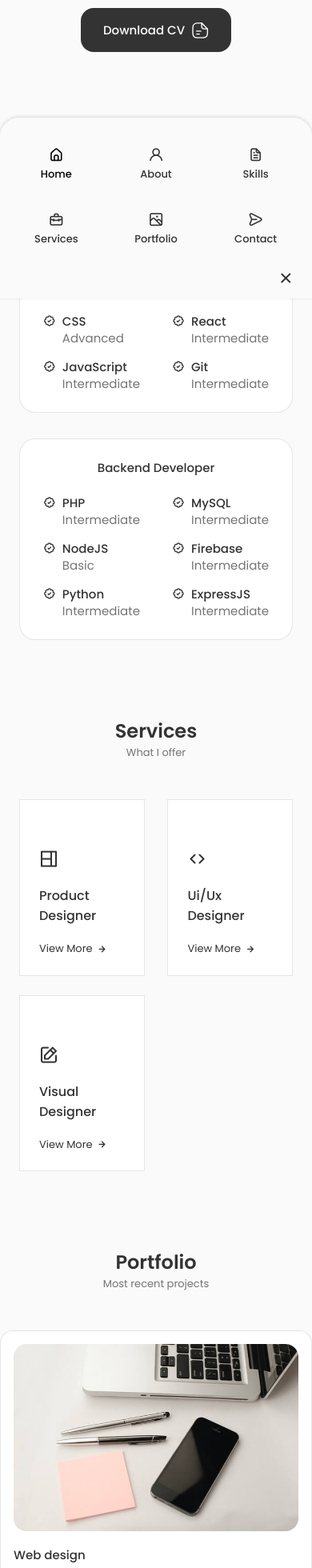
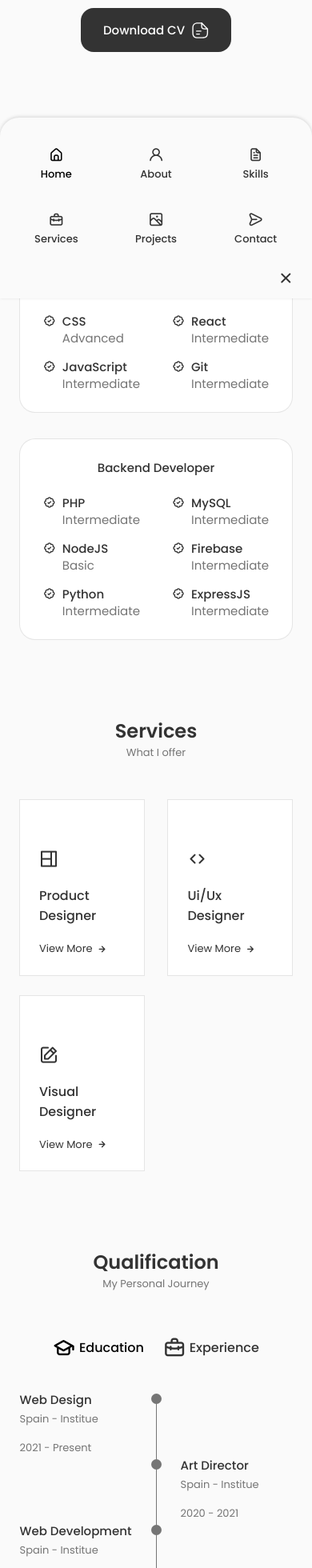
Before and after one commit to omkar1304/Personal-Portfolio, a React (Create React App) app: page / in a window 390 px wide. Shown: the part 1315-3275 px from the top of the page at 80% size. Built offline with nearby package versions, Linux system fonts and the light colour scheme.

Commit message:
Fixed few things

```diff
--- a/src/App.jsx
+++ b/src/App.jsx
@@ -19,7 +19,7 @@ function App() {
       <About />
       <Skills />
       <Services />
-      {/* <Qualification /> */}
+      <Qualification />
       <Project />
       <Contact />
       <Footer />
--- a/src/components/footer/Footer.jsx
+++ b/src/components/footer/Footer.jsx
@@ -14,8 +14,8 @@ const Footer = () => {
             </a>
           </li>
           <li>
-            <a href="#portfolio" className="footer__link">
-              Portfolio
+            <a href="#projects" className="footer__link">
+              Projects
             </a>
           </li>
           <li>
--- a/src/components/header/Header.jsx
+++ b/src/components/header/Header.jsx
@@ -69,11 +69,11 @@ const Header = () => {
             </li>
 
             <li className="nav__item">
-              <a href="#portfolio" className={
-                  activeNav === "#portfolio" ? "nav__link active-link" : "nav__link"
+              <a href="#projects" className={
+                  activeNav === "#projects" ? "nav__link active-link" : "nav__link"
                 }
-                onClick={() => setActiveNav("#portfolio")}>
-                <i className="uil uil-scenery nav__icon"></i> Portfolio
+                onClick={() => setActiveNav("#projects")}>
+                <i className="uil uil-scenery nav__icon"></i> Projects
               </a>
             </li>
 
--- a/src/components/projects/Project.jsx
+++ b/src/components/projects/Project.jsx
@@ -4,7 +4,7 @@ import Projects from './Projects'
 
 const Project = () => {
   return (
-    <section className='work section' id='portfolio'>
+    <section className='work section' id='projects'>
         <h2 className='section__title'>Portfolio</h2>
         <span className='section__subtitle'>Most recent projects</span>
         <Projects />
--- a/src/components/qualification/Qualification.jsx
+++ b/src/components/qualification/Qualification.jsx
@@ -21,6 +21,7 @@ const Qualification = () => {
                 ? "qualification__button qualification__active button--flex"
                 : "qualification__button button--flex"
             }
+            onClick={() => toggleTab(1)}
           >
             <i className="uil uil-graduation-cap qualification__icon"></i>
             Education
@@ -32,6 +33,7 @@ const Qualification = () => {
                 ? "qualification__button qualification__active button--flex"
                 : "qualification__button button--flex"
             }
+            onClick={() => toggleTab(2)}
           >
             <i className="uil uil-briefcase-alt qualification__icon"></i>
             Experience
@@ -55,12 +57,11 @@ const Qualification = () => {
                 <div className="qualification__calendar">
                   <i className="uil uil-bx-calendar-alt"></i> 2021 - Present
                 </div>
-
-                <div>
+              </div>
+              <div>
                   <span className="qualification__rounder"></span>
                   <span className="qualification__line"></span>
                 </div>
-              </div>
             </div>
 
             <div className="qualification__data">
@@ -91,11 +92,11 @@ const Qualification = () => {
                 <div className="qualification__calendar">
                   <i className="uil uil-bx-calendar-alt"></i> 2018 - 2020
                 </div>
+              </div>
 
-                <div>
+              <div>
                   <span className="qualification__rounder"></span>
                   <span className="qualification__line"></span>
-                </div>
               </div>
             </div>
 
@@ -117,6 +118,8 @@ const Qualification = () => {
                 </div>
               </div>
             </div>
+
+
           </div>
 
           <div
@@ -135,11 +138,10 @@ const Qualification = () => {
                 <div className="qualification__calendar">
                   <i className="uil uil-bx-calendar-alt"></i> 2021 - Present
                 </div>
-
-                <div>
+              </div>
+              <div>
                   <span className="qualification__rounder"></span>
                   <span className="qualification__line"></span>
-                </div>
               </div>
             </div>
 
@@ -167,13 +169,13 @@ const Qualification = () => {
                 <div className="qualification__calendar">
                   <i className="uil uil-bx-calendar-alt"></i> 2018 - 2020
                 </div>
-
-                <div>
+              </div>
+              <div>
                   <span className="qualification__rounder"></span>
                   <span className="qualification__line"></span>
                 </div>
-              </div>
             </div>
+
           </div>
         </div>
       </div>
--- a/src/components/qualification/qualification.css
+++ b/src/components/qualification/qualification.css
@@ -1,14 +1,14 @@
-.qualification__container{
+.qualification__container {
   max-width: 768px;
 }
 
-.qualification__tabs{
+.qualification__tabs {
   display: flex;
   justify-content: center;
   margin-bottom: var(--mb-2);
 }
 
-.qualification__button{
+.qualification__button {
   font-size: var(--h3-font-size);
   font-weight: var(--font-medium);
   color: var(--title-color);
@@ -16,55 +16,55 @@
   cursor: pointer;
 }
 
-.qualification__button:hover{
+.qualification__button:hover {
   color: var(--title-color-dark);
 }
 
-.qualification__icon{
+.qualification__icon {
   font-size: 1.8rem;
   margin-right: var(--mb-0-25);
 }
 
-.qualification__active{
+.qualification__active {
   color: var(--title-color-dark);
 }
 
-.qualification__sections{
+.qualification__sections {
   display: grid;
   grid-template-columns: 0.5fr;
   justify-content: center;
 }
 
-.qualification__content{
+.qualification__content {
   display: none;
 }
 
-.qualification__content-active{
+.qualification__content-active {
   display: block;
 }
 
-.qualification__data{
+.qualification__data {
   display: grid;
   grid-template-columns: 1fr max-content 1fr;
   column-gap: 1.5rem;
 }
 
-.qualification__title{
+.qualification__title {
   font-size: var(--normal-font-size);
   font-weight: var(--font-medium);
 }
 
-.qualification__subtitle{
+.qualification__subtitle {
   display: inline-block;
   font-size: var(--small-font-size);
   margin-bottom: var(--mb-1);
 }
 
-.qualification__calendar{
+.qualification__calendar {
   font-size: var(--small-font-size);
 }
 
-.qualification__rounder{
+.qualification__rounder {
   display: inline-block;
   width: 13px;
   height: 13px;
@@ -72,10 +72,45 @@
   border-radius: 50%;
 }
 
-.qualification__line{
+.qualification__line {
   display: block;
   width: 1px;
   height: 100%;
   background-color: var(--text-color);
   transform: translate(6px, -7px);
 }
+
+/*=============== BREAKPOINTS ===============*/
+/* For large devices */
+@media screen and (max-width: 992px) {
+    .qualification__container{
+        margin-left: auto;
+        margin-right: auto;
+    }
+}
+
+/* For medium devices */
+@media screen and (max-width: 768px) {
+    .qualification__container{
+        margin-left: var(--mb-1-5);
+        margin-right: var(--mb-1-5);
+    }
+}
+
+@media screen and (max-width: 576px) {
+    .qualification__sections{
+        grid-template-columns: initial;
+    }
+
+    .qualification__button{
+        margin: 0 var(--mb-0-75);
+    }
+}
+
+/* For small devices */
+@media screen and (max-width: 350px) {
+
+    .qualification__data{
+        gap: 0.5rem;
+    }
+}
```
Lines whose indentation alone changed are shown as unchanged.
